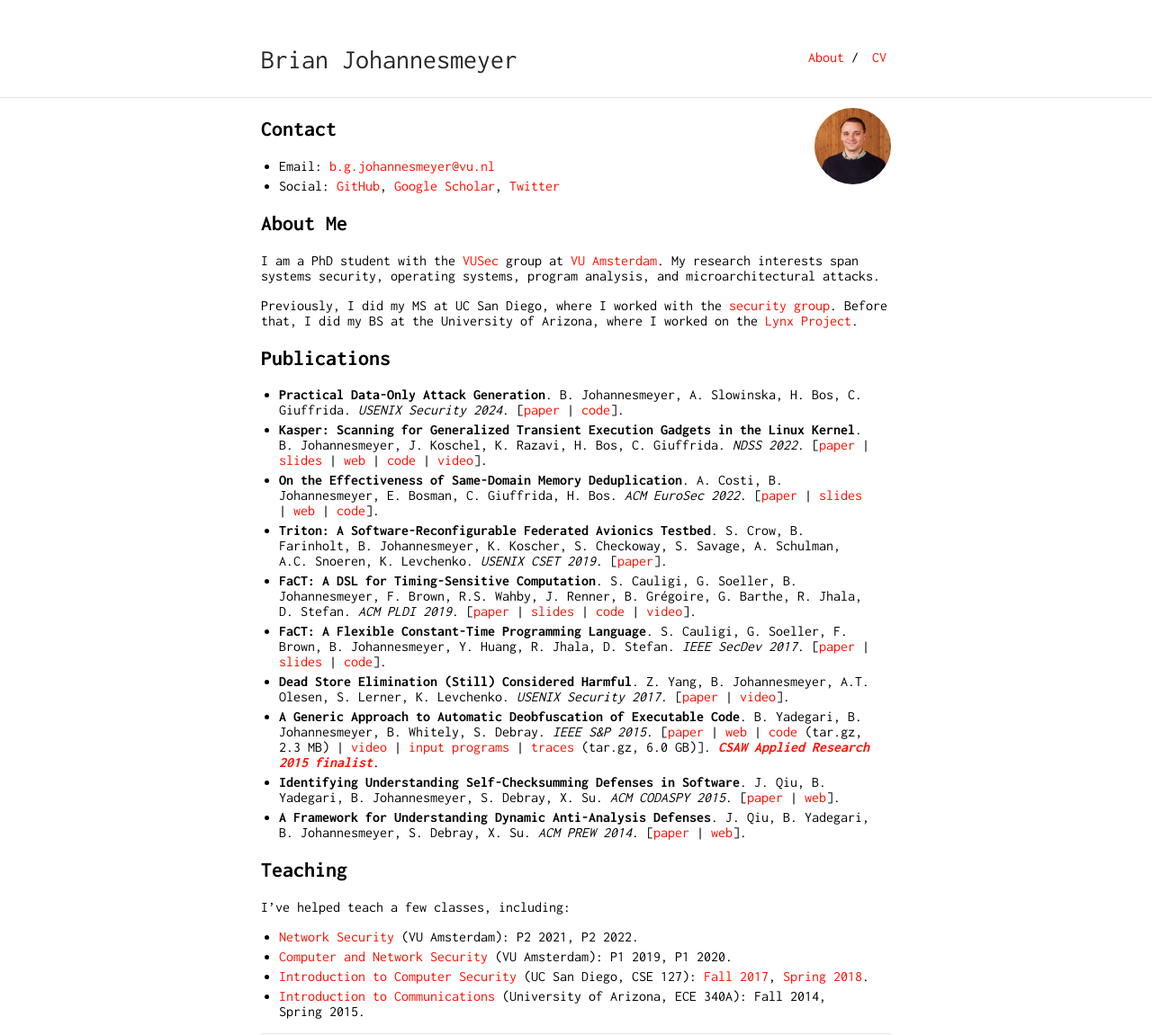
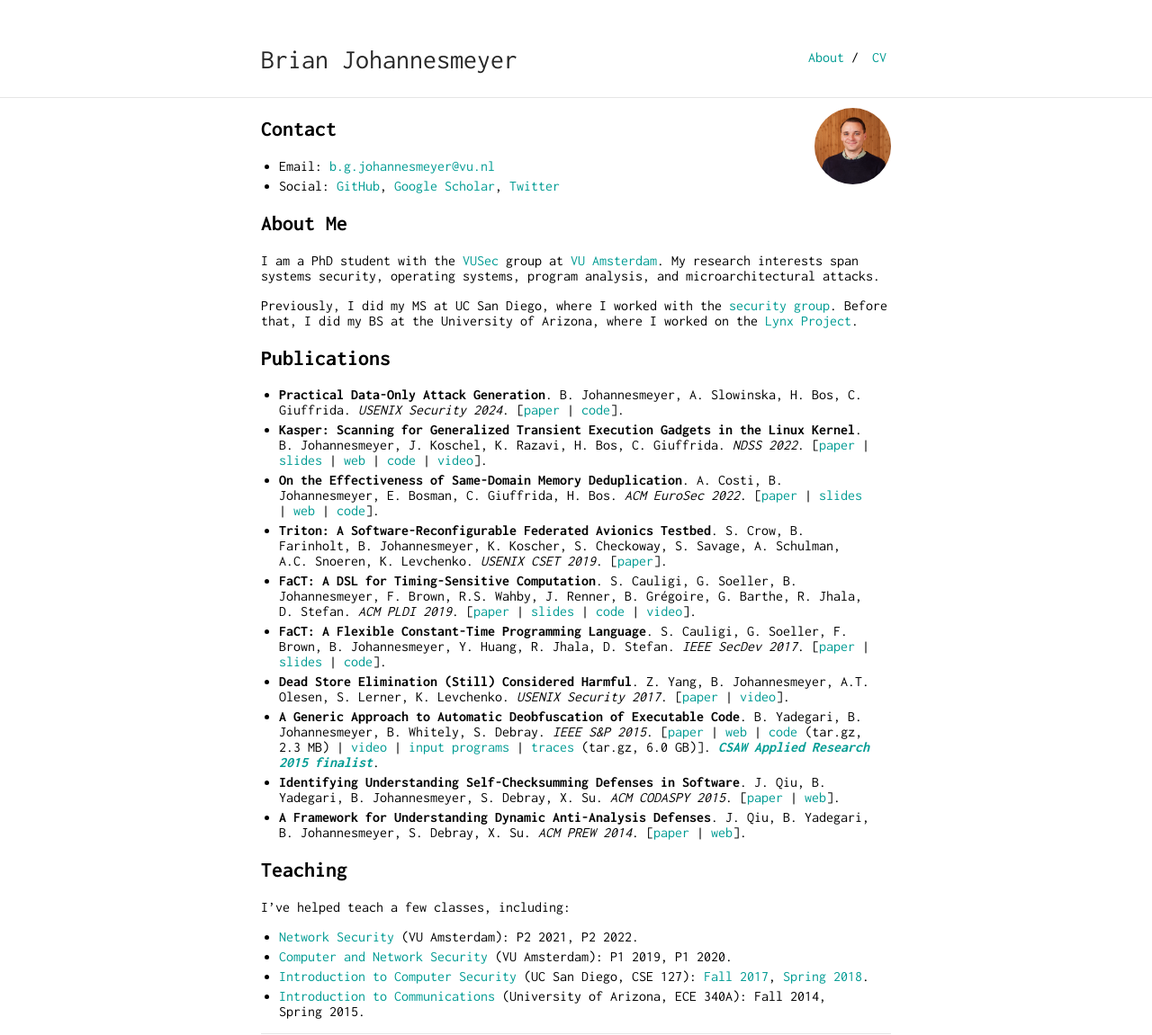
Before and after one commit to bjohannesmeyer/bjohannesmeyer.github.io, a Jekyll site: the page built from index.md, in a window 1280 px wide. Shown: the whole page at 90% size. Built offline with Jekyll 4.4.1, drawn with Linux system fonts in a browser that asks for light colours.

Commit message:
Change accent color

```diff
--- a/_sass/vars.scss
+++ b/_sass/vars.scss
@@ -2,7 +2,7 @@
  * Customization Variables
  */
 
-$accent: #FF0F00;
+$accent: #009b93;
 $image-size: 85px;
 
 /*
```
